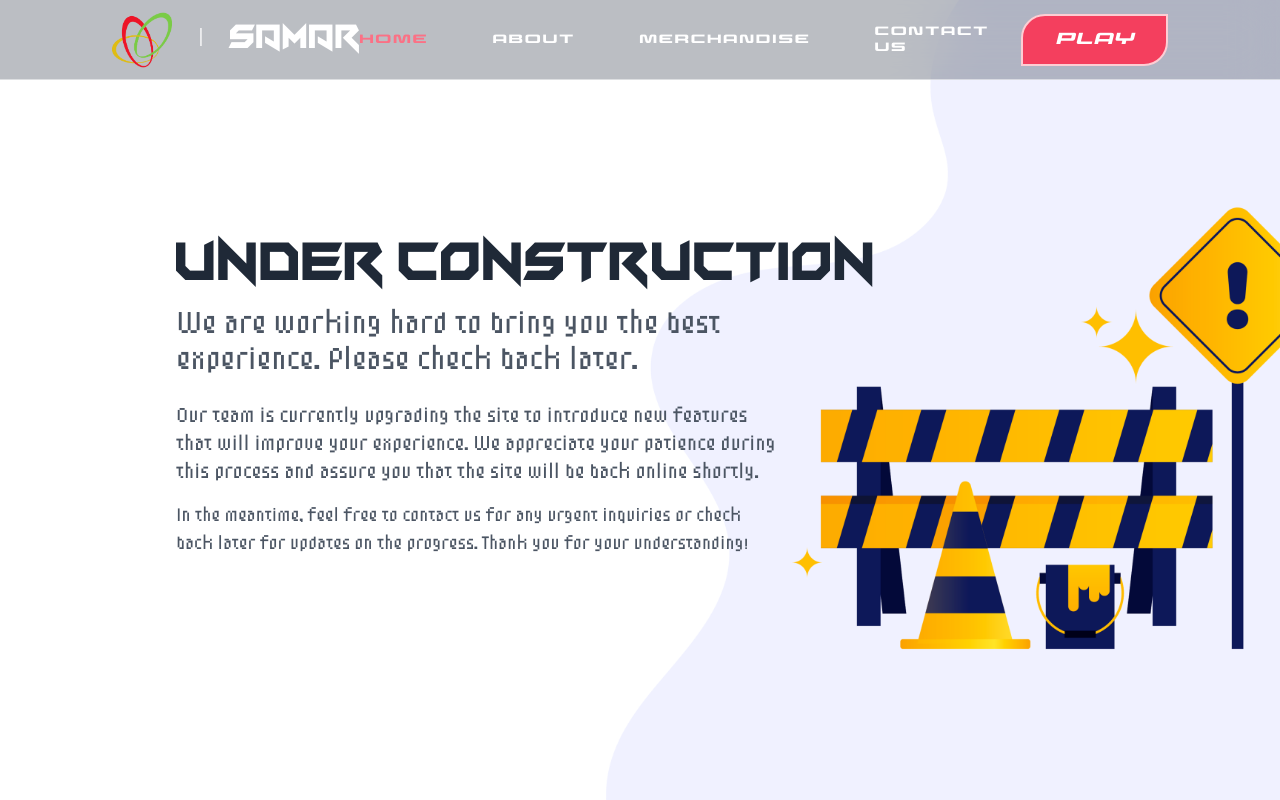
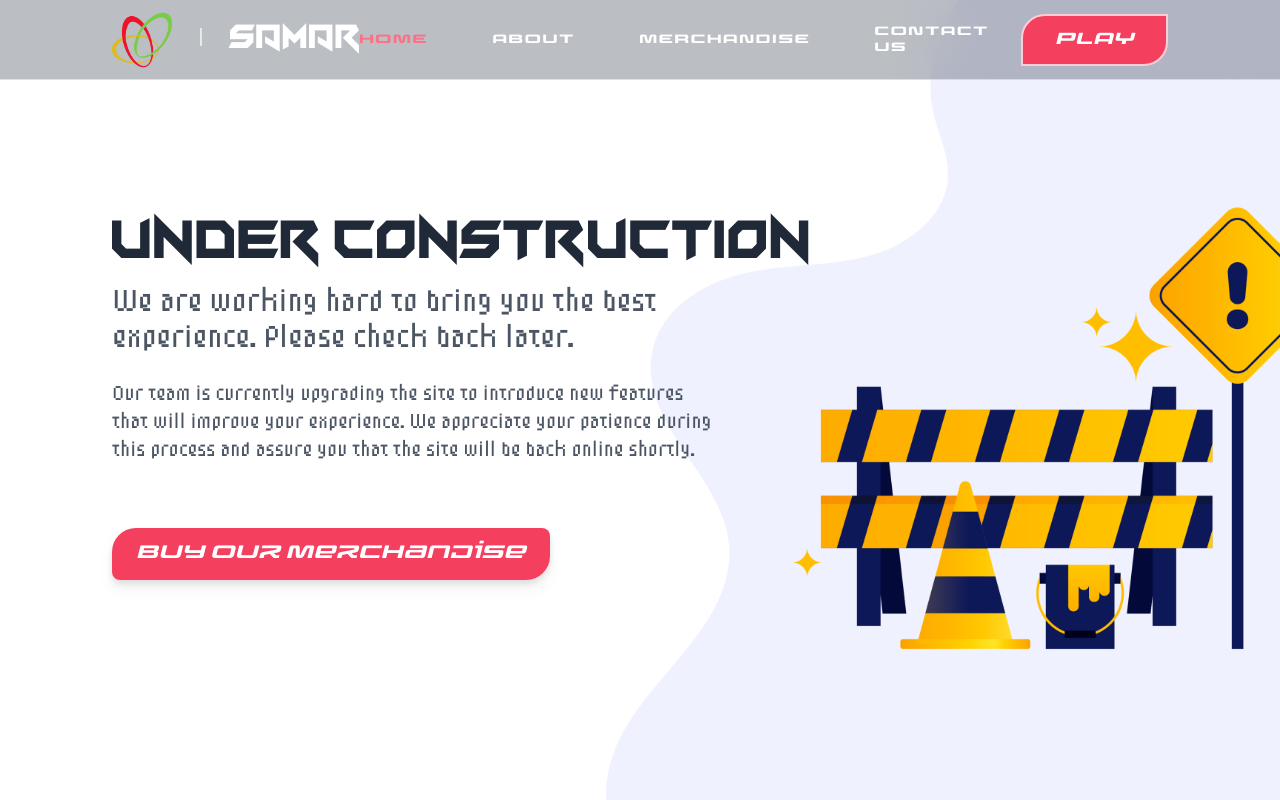
Before and after one commit to deforeign/merching, a React (Vite) app: page /home in a window 1280 px wide. Built offline with nearby package versions, Linux system fonts and the light colour scheme.

Commit message:
Updated SUC Page

```diff
--- a/src/pages/underConstruction.jsx
+++ b/src/pages/underConstruction.jsx
@@ -1,3 +1,4 @@
+import { NavLink } from "react-router-dom"; // Import NavLink from React Router
 import SUCBG from "../assets/customIllustration/BGCropped.png"; // Import the background image
 
 function SUC() {
@@ -10,25 +11,26 @@ function SUC() {
         backgroundSize: "cover",
       }}
     >
-      <h1 className="text-4xl sm:text-5xl font-vermin text-gray-800 mb-4 ml-8 sm:ml-12 md:ml-16">
+      <h1 className="text-4xl sm:text-5xl font-vermin text-gray-800 mb-4">
         Under Construction
       </h1>
 
-      <p className="text-xl sm:text-2xl md:text-3xl font-speedPixel text-gray-600 ml-8 sm:ml-12 md:ml-16 w-full sm:w-[500px] md:w-[600px] mb-6">
-        We are working hard to bring you the best experience. Please check back later.
+      <div className="flex flex-col sm:flex-row items-start sm:items-center sm:space-x-4 mb-6">
+        <p className="text-xl sm:text-2xl md:text-3xl font-speedPixel text-gray-600 w-full sm:w-[500px] md:w-[600px]">
+          We are working hard to bring you the best experience. Please check back later.
+        </p>
+      </div>
+
+      <p className="text-sm sm:text-xl md:text-xl font-speedPixel text-gray-600 w-full sm:w-[500px] md:w-[600px] mb-6">
+        Our team is currently upgrading the site to introduce new features that will improve your experience. We appreciate your patience during this process and assure you that the site will be back online shortly.
       </p>
 
-      <p className="text-sm sm:text-xl md:text-xl font-speedPixel text-gray-600 ml-8 sm:ml-12 md:ml-16 w-full sm:w-[500px] md:w-[600px]">
-        Our team is currently upgrading the site to introduce new features that
-        will improve your experience. We appreciate your patience during this
-        process and assure you that the site will be back online shortly.
-      </p>
-
-      <p className="text-sm sm:text-lg md:text-lg font-speedPixel text-gray-600 ml-8 sm:ml-12 md:ml-16 w-full sm:w-[500px] md:w-[600px] mt-4">
-        In the meantime, feel free to contact us for any urgent inquiries or
-        check back later for updates on the progress. Thank you for your
-        understanding!
-      </p>
+      <NavLink
+        to="/merchandise"
+        className="px-6 py-3 mt-10 text-lg font-crossFly italic text-white bg-rose-500 hover:bg-rose-600 rounded-lg drop-shadow-lg rounded-tl-3xl rounded-br-3xl hover:rounded-lg hover:text-white hover:scale-[.97] transition-all ease-in-out duration-75"
+      >
+        Buy Our Merchandise
+      </NavLink>
     </div>
   );
 }
```
